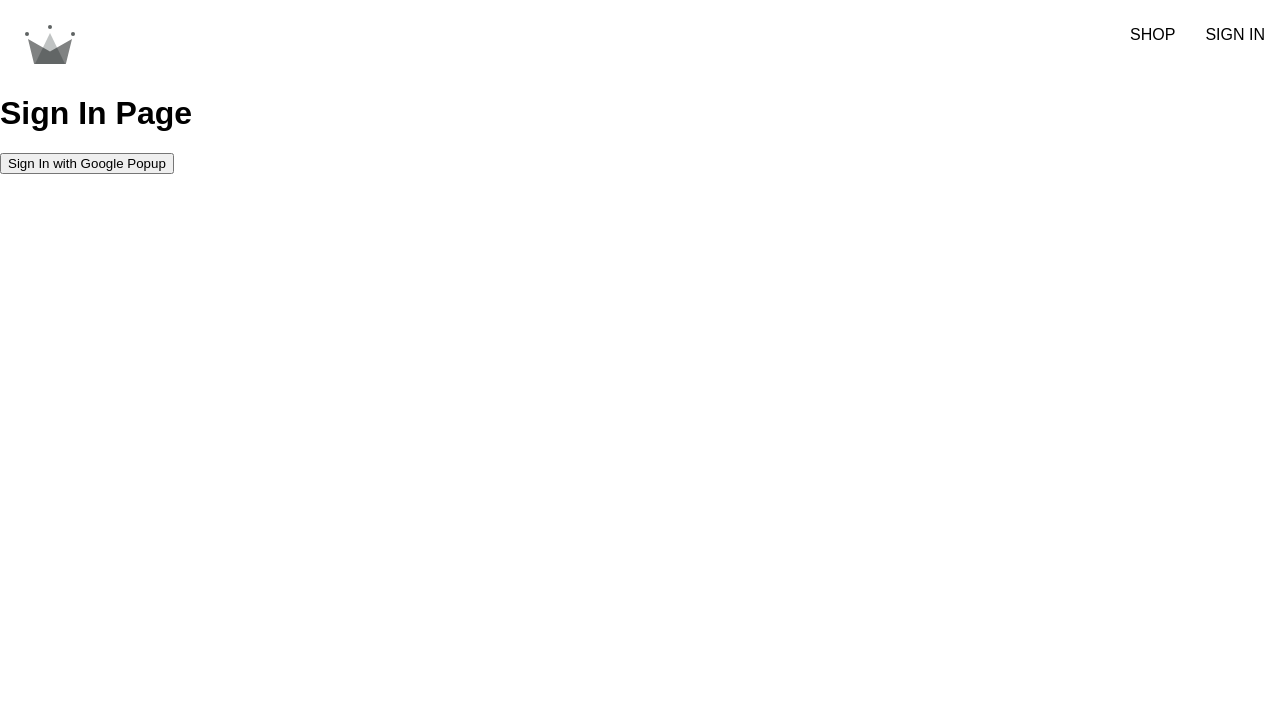
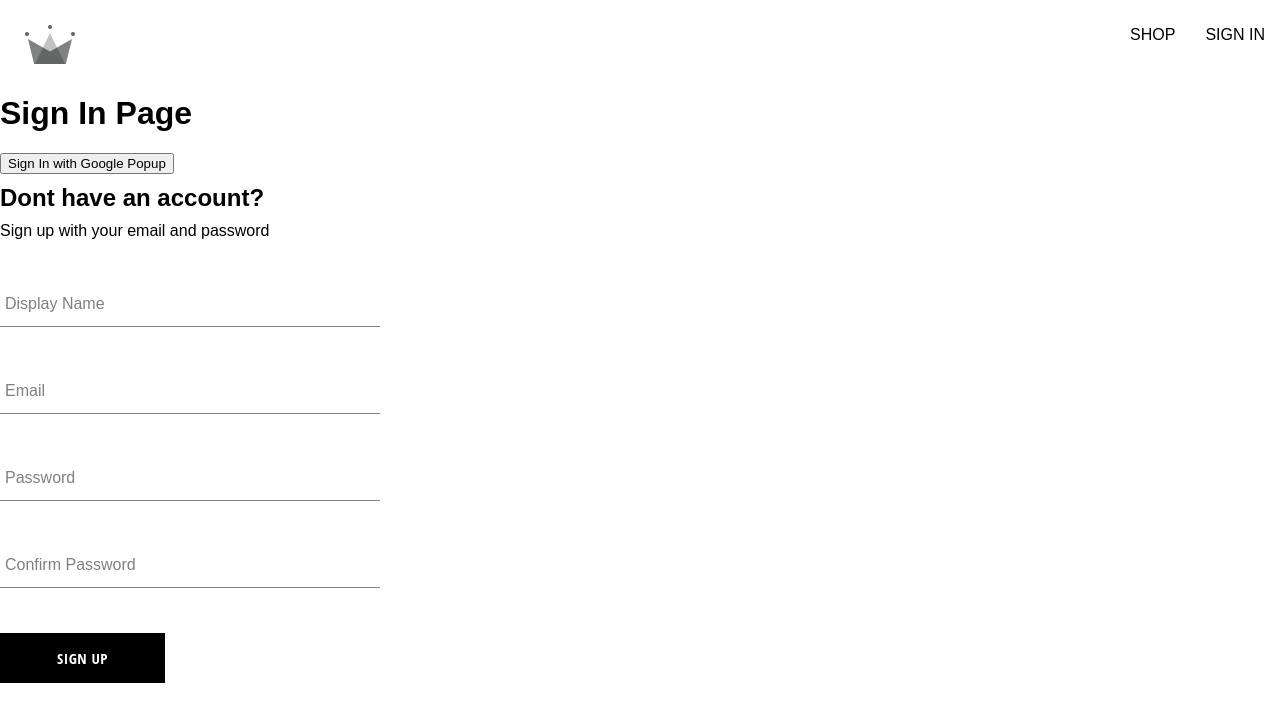
Before and after one commit to SudeeshGrandhi/clothing2, a React (Create React App) app: page /sign-in in a window 1280 px wide. Shown: the top 722 px of the page. Built offline with nearby package versions, Linux system fonts and the light colour scheme; a web font is replaced by a local one.

Commit message:
ceated sign up component,the form input component as well as button component

```diff
--- /dev/null
+++ b/src/components/button/button.component.jsx
@@ -0,0 +1,20 @@
+import "./button.styles.scss";
+
+const BUTTON_TYPE_CLASSES = {
+  google: "google-sign-in",
+  inverted: "inverted",
+};
+const Button = (props) => {
+  const { children, buttonType, ...otherProps } = props;
+  console.log(props);
+  return (
+    <button
+      className={`button-container ${BUTTON_TYPE_CLASSES[buttonType]}`}
+      {...otherProps}
+    >
+      {children}
+    </button>
+  );
+};
+
+export default Button;
--- /dev/null
+++ b/src/components/button/button.styles.scss
@@ -0,0 +1,46 @@
+.button-container {
+  min-width: 165px;
+  width: auto;
+  height: 50px;
+  letter-spacing: 0.5px;
+  line-height: 50px;
+  padding: 0 35px 0 35px;
+  font-size: 15px;
+  background-color: black;
+  color: white;
+  text-transform: uppercase;
+  font-family: "Open Sans Condensed";
+  font-weight: bolder;
+  border: none;
+  cursor: pointer;
+  display: flex;
+  justify-content: center;
+
+  &:hover {
+    background-color: white;
+    color: black;
+    border: 1px solid black;
+  }
+
+  &.google-sign-in {
+    background-color: #4285f4;
+    color: white;
+
+    &:hover {
+      background-color: #357ae8;
+      border: none;
+    }
+  }
+
+  &.inverted {
+    background-color: white;
+    color: black;
+    border: 1px solid black;
+
+    &:hover {
+      background-color: black;
+      color: white;
+      border: none;
+    }
+  }
+}
--- /dev/null
+++ b/src/components/form-input/form-input.component.jsx
@@ -0,0 +1,21 @@
+import "./form-input.styles.scss";
+const FormInput = (props) => {
+  const { label, ...otherProps } = props;
+
+  return (
+    <div className="group">
+      <input className="form-input" {...otherProps} />
+      {label && (
+        <label
+          className={`${
+            otherProps.value.length ? "shrink" : ""
+          } form-input-label`}
+        >
+          {label}
+        </label>
+      )}
+    </div>
+  );
+};
+
+export default FormInput;
--- /dev/null
+++ b/src/components/form-input/form-input.styles.scss
@@ -0,0 +1,54 @@
+$sub-color: grey;
+$main-color: black;
+
+@mixin shrinkLabel {
+  top: -14px;
+  font-size: 12px;
+  color: $main-color;
+}
+
+.group {
+  position: relative;
+  margin: 45px 0;
+
+  .form-input {
+    background: none;
+    background-color: white;
+    color: $sub-color;
+    font-size: 18px;
+    padding: 10px 10px 10px 5px;
+    display: block;
+    width: 100%;
+    border: none;
+    border-radius: 0;
+    border-bottom: 1px solid $sub-color;
+    margin: 25px 0;
+
+    &:focus {
+      outline: none;
+    }
+
+    &:focus ~ .form-input-label {
+      @include shrinkLabel();
+    }
+  }
+
+  input[type="password"] {
+    letter-spacing: 0.3em;
+  }
+
+  .form-input-label {
+    color: $sub-color;
+    font-size: 16px;
+    font-weight: normal;
+    position: absolute;
+    pointer-events: none;
+    left: 5px;
+    top: 10px;
+    transition: 300ms ease all;
+
+    &.shrink {
+      @include shrinkLabel();
+    }
+  }
+}
--- /dev/null
+++ b/src/components/sign-up-form/sign-up-form.component.jsx
@@ -0,0 +1,120 @@
+import { useState } from "react";
+
+import {
+  createAuthUserWithEmailAndPassword,
+  createUserDocumentFromAuth,
+} from "../../utils/firebase/firebase.utils";
+
+import FormInput from "../form-input/form-input.component";
+
+import "./sign-up-form.styles.scss";
+
+import Button from "../button/button.component";
+const SignUpForm = () => {
+  const defaultFormFields = {
+    displayName: "",
+    email: "",
+    password: "",
+    confirmPassword: "",
+  };
+
+  const [formFields, setFormFields] = useState(defaultFormFields);
+
+  const { displayName, email, password, confirmPassword } = formFields;
+
+  const onChangeHandler = (event) => {
+    const { name, value } = event.target;
+    setFormFields({ ...formFields, [name]: value });
+  };
+
+  const resetFormfield = () => {
+    setFormFields(defaultFormFields);
+  };
+
+  const onSubmitChange = async (event) => {
+    event.preventDefault();
+    if (password !== confirmPassword) {
+      alert("passwords do not match");
+      return;
+    }
+    try {
+      const response = await createAuthUserWithEmailAndPassword(
+        email,
+        password
+      );
+      const { user } = response;
+      createUserDocumentFromAuth(user, { displayName });
+      resetFormfield();
+    } catch (err) {
+      if (err.code === "auth/email-already-in-use") {
+        alert("email already in use");
+      } else {
+        console.log("user creation encountered an error", err);
+      }
+    }
+  };
+
+  return (
+    <div className="sign-up-container">
+      <h2>Dont have an account?</h2>
+      <span>Sign up with your email and password</span>
+      <form onSubmit={onSubmitChange}>
+        <FormInput
+          label="Display Name"
+          required
+          type="text"
+          onChange={onChangeHandler}
+          name="displayName"
+          value={displayName}
+        />
+        <FormInput
+          label="Email"
+          required
+          type="email"
+          onChange={onChangeHandler}
+          name="email"
+          value={email}
+        />
+        <FormInput
+          label="Password"
+          required
+          type="password"
+          onChange={onChangeHandler}
+          name="password"
+          value={password}
+        />
+        <FormInput
+          label="Confirm Password"
+          required
+          type="password"
+          onChange={onChangeHandler}
+          name="confirmPassword"
+          value={confirmPassword}
+        />
+
+        <Button type="submit">Sign Up</Button>
+      </form>
+    </div>
+  );
+};
+
+export default SignUpForm;
+
+//   //Cumbursum method or repetitive method
+//   const [displayName, setDisplayName] = useState("");
+//   const onChangeHandler = (e) => {
+//     setDisplayName(e.target.value);
+//   };
+//   const [email, setEmail] = useState("");
+//   const onChangeHandler1 = (e) => {
+//     setEmail(e.target.value);
+//   };
+//   const [password, setPassword] = useState("");
+//   const onChangeHandler2 = (e) => {
+//     setPassword(e.target.value);
+//   };
+//   const [confirmPassword, setConfirmPassword] = useState("");
+//   const onChangeHandler3 = (e) => {
+//     setConfirmPassword(e.target.value);
+//   };
+//   console.log(displayName, email, password, confirmPassword);
--- /dev/null
+++ b/src/components/sign-up-form/sign-up-form.styles.scss
@@ -0,0 +1,8 @@
+.sign-up-container {
+  display: flex;
+  flex-direction: column;
+  width: 380px;
+  h2 {
+    margin: 10px 0;
+  }
+}
--- a/src/routes/sign-in/sign-in.component.jsx
+++ b/src/routes/sign-in/sign-in.component.jsx
@@ -1,21 +1,34 @@
+// import { useEffect } from "react";
+// import { getRedirectResult } from "@firebase/auth";
 import {
   signInWithGooglePopup,
   createUserDocumentFromAuth,
 } from "../../utils/firebase/firebase.utils";
 
-const fetchGoogleUser = async () => {
-  const response = await signInWithGooglePopup();
-  const { user } = response;
-  createUserDocumentFromAuth(user);
-};
+import SignUpForm from "../../components/sign-up-form/sign-up-form.component";
 
 const SignIn = () => {
+  const fetchGoogleUser = async () => {
+    const response = await signInWithGooglePopup();
+    const { user } = response;
+    createUserDocumentFromAuth(user);
+  };
+
   return (
     <div>
       <h1>Sign In Page</h1>
       <button onClick={fetchGoogleUser}>Sign In with Google Popup</button>
+      <SignUpForm />
     </div>
   );
 };
 
 export default SignIn;
+
+// useEffect(async () => {
+//   const response = await getRedirectResult(auth);
+//   if (resposne) {
+//     const { user } = response;
+//     createUserDocumentFromAuth(user);
+//   }
+// }, []);
--- a/src/utils/firebase/firebase.utils.js
+++ b/src/utils/firebase/firebase.utils.js
@@ -4,6 +4,7 @@
   signInWithPopup,
   signInWithRedirect,
   GoogleAuthProvider,
+  createUserWithEmailAndPassword,
 } from "firebase/auth";
 
 import { getFirestore, doc, getDoc, setDoc } from "firebase/firestore";
@@ -19,24 +20,30 @@
 
 const firebaseApp = initializeApp(firebaseConfig);
 
-const auth = getAuth();
+export const auth = getAuth();
 const provider = new GoogleAuthProvider();
+
+// export const signInwithGoogleRedirect = () => {
+//   return signInWithRedirect(auth, provider);
+// };
 export const signInWithGooglePopup = () => {
   return signInWithPopup(auth, provider);
 };
 
 const database = getFirestore();
 
-export const createUserDocumentFromAuth = async (user) => {
-  console.log(user);
+export const createUserDocumentFromAuth = async (
+  user,
+  additionalInformation = {}
+) => {
+  if (!user) return;
   //checking the document
   const userDocRef = doc(database, "users", user.uid);
 
   //from document getting/checking data exists or not
   const userSnapshot = await getDoc(userDocRef);
-  console.log(userSnapshot.exists());
 
-  //if data doesnt exists we can set data using setData
+  //if data doesnt exists we can set data using setData to store in firestore
 
   if (!userSnapshot.exists()) {
     const { displayName, email } = user;
@@ -46,6 +53,7 @@
         displayName,
         email,
         createdAt,
+        ...additionalInformation,
       });
     } catch (err) {
       console.log("error creating the user", err.message);
@@ -53,3 +61,8 @@
   }
   return userDocRef;
 };
+
+export const createAuthUserWithEmailAndPassword = async (email, password) => {
+  if (!email || !password) return;
+  return await createUserWithEmailAndPassword(auth, email, password);
+};
```
Also changed, not shown: src/test/test.component.jsx (deleted).
